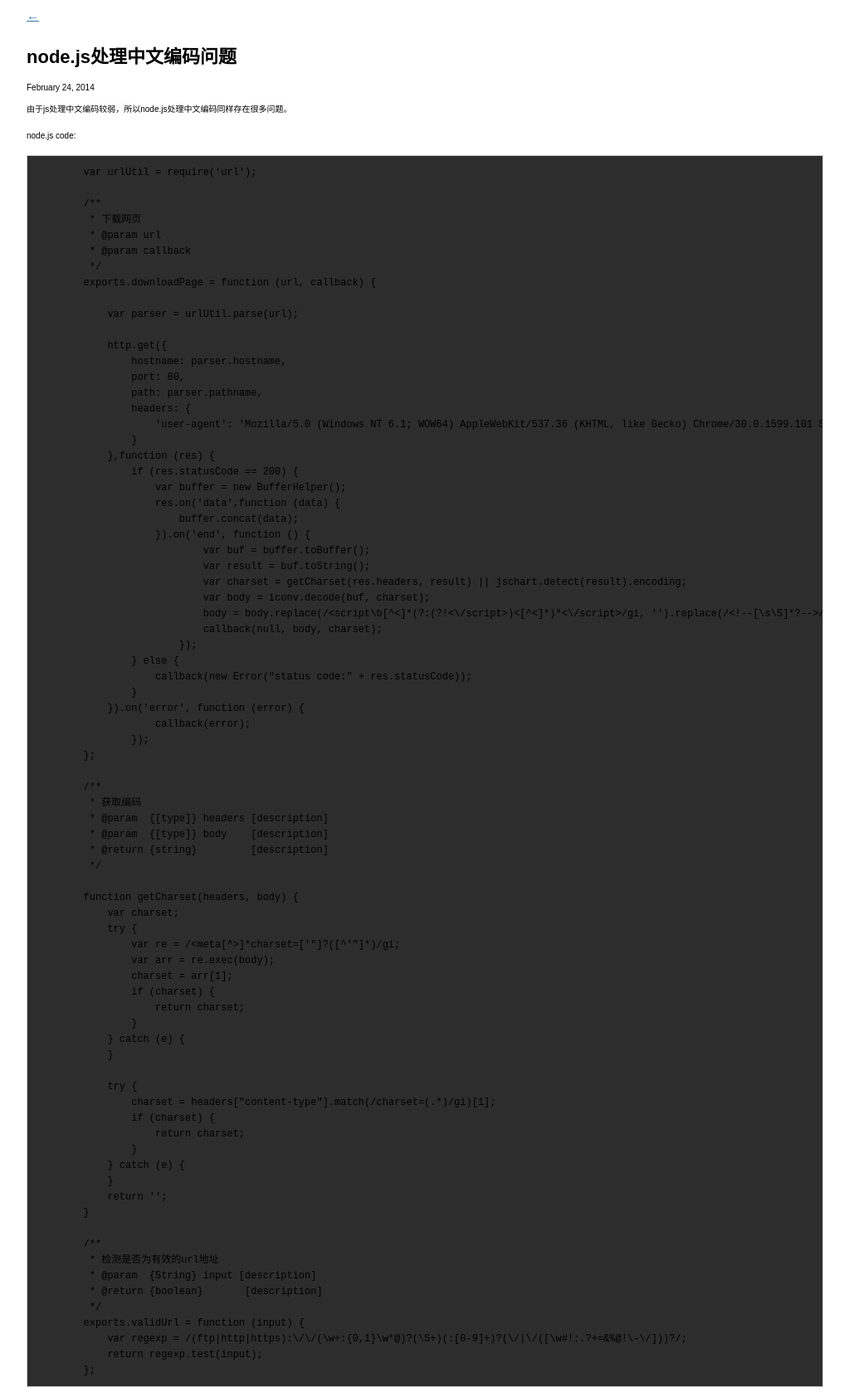
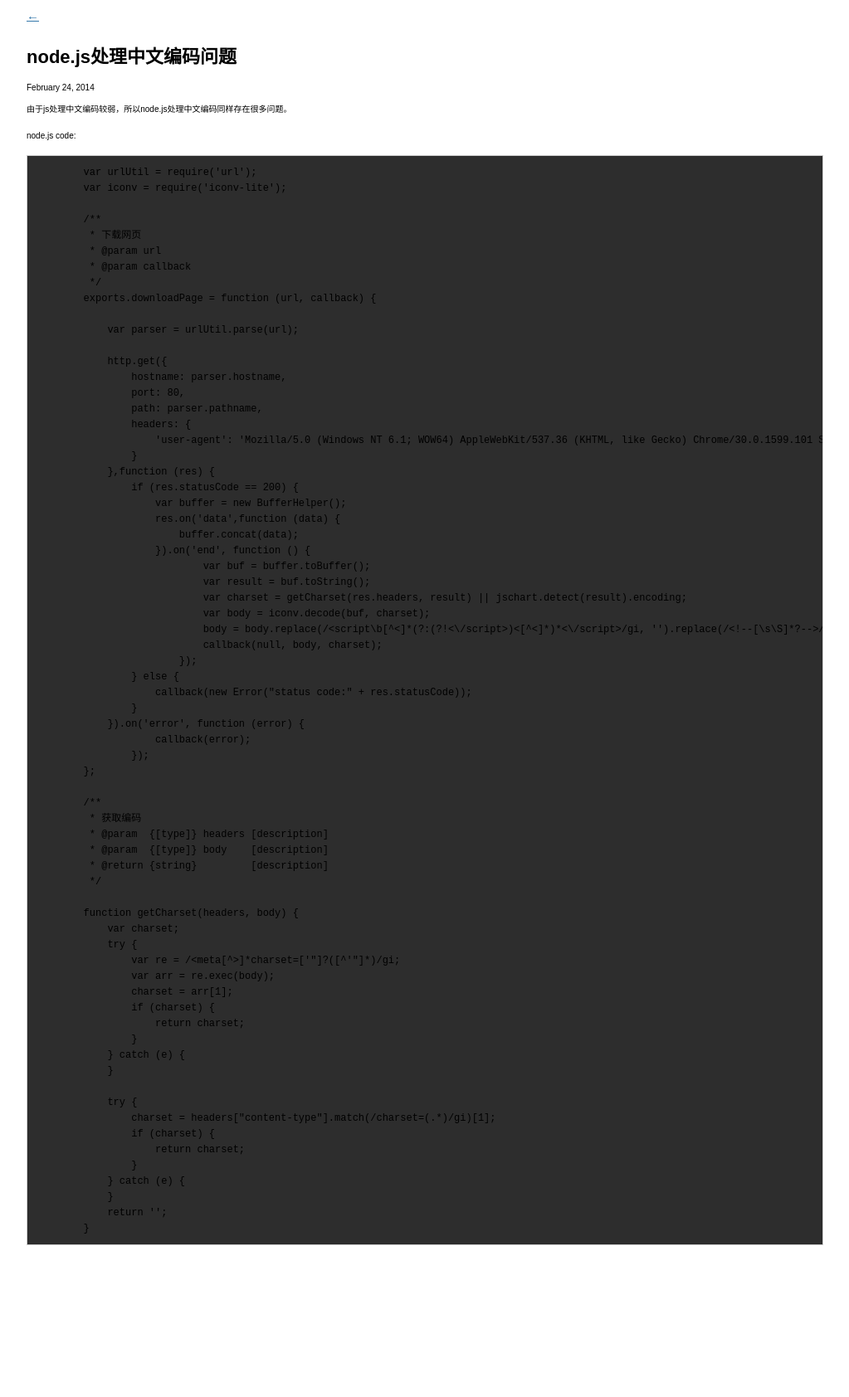
Before and after one commit to osrpt/osrpt.github.com, a Jekyll site: the page built from _posts/2014-02-24-node-js-encoding.md, in a window 1280 px wide. Shown: the whole page at 83% size, without its empty margins (128-1151 px from the left). Built offline with Jekyll 4.4.1, drawn with Linux system fonts in a browser that asks for light colours; Markdown is read by kramdown in place of the engine named in the settings; after the commit the page ends 1513 px from its top, so only the background shows below that.

Commit message:
edit code

```diff
--- a/_posts/2014-02-24-node-js-encoding.md
+++ b/_posts/2014-02-24-node-js-encoding.md
@@ -8,6 +8,7 @@ title: node.js处理中文编码问题
 node.js code:
 
 		var urlUtil = require('url');
+		var iconv = require('iconv-lite');
 
 		/**
 		 * 下载网页
@@ -74,13 +75,3 @@ node.js code:
 		    }
 		    return '';
 		}
-
-		/**
-		 * 检测是否为有效的url地址
-		 * @param  {String} input [description]
-		 * @return {boolean}       [description]
-		 */
-		exports.validUrl = function (input) {
-		    var regexp = /(ftp|http|https):\/\/(\w+:{0,1}\w*@)?(\S+)(:[0-9]+)?(\/|\/([\w#!:.?+=&%@!\-\/]))?/;
-		    return regexp.test(input);
-		};
```
